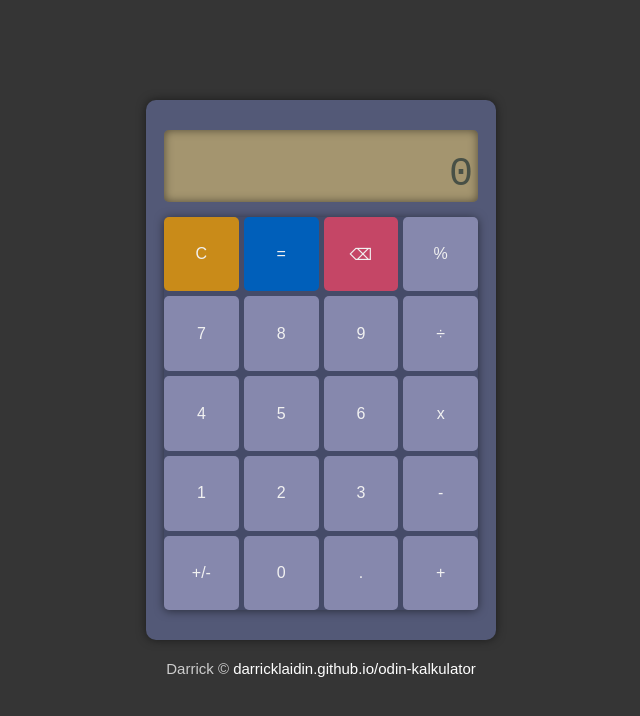
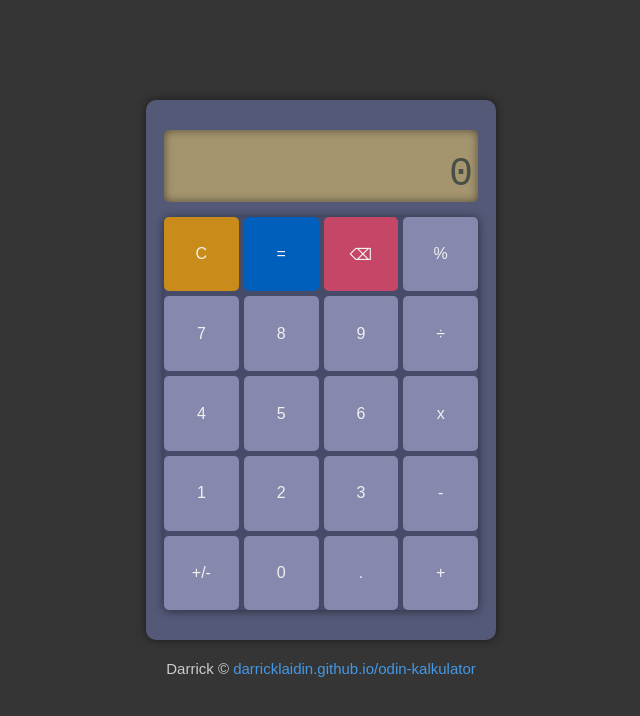
Before and after one commit to darricklaidin/Calculator, a plain HTML site: page index.html in a window 1280 px wide. In both pictures the pointer is over the link "darricklaidin.github.io/odin-kalkulator". Shown: the whole page, without its empty margins (319-959 px from the left). Drawn offline with Linux system fonts and the light colour scheme; a web font is replaced by a local one.

Commit message:
Make link blue on hover

```diff
--- a/styles.css
+++ b/styles.css
@@ -252,4 +252,8 @@ footer a, footer a:active, footer a:visited{
         font-size: 15px ;
     }
 
+    footer a:hover {
+        color: #4598e6;
+    }
+
 }
```
